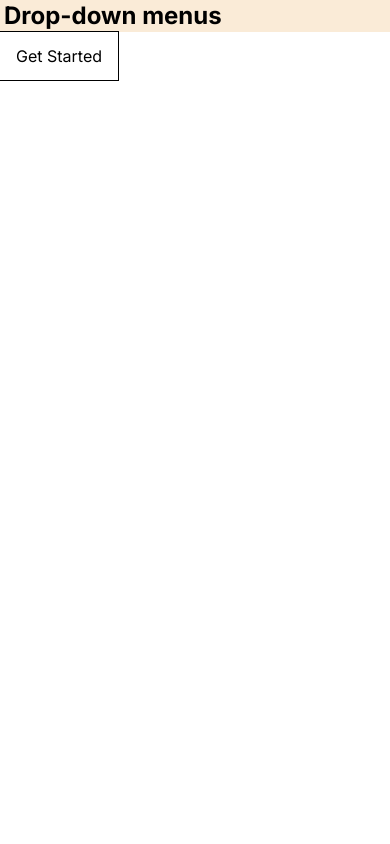
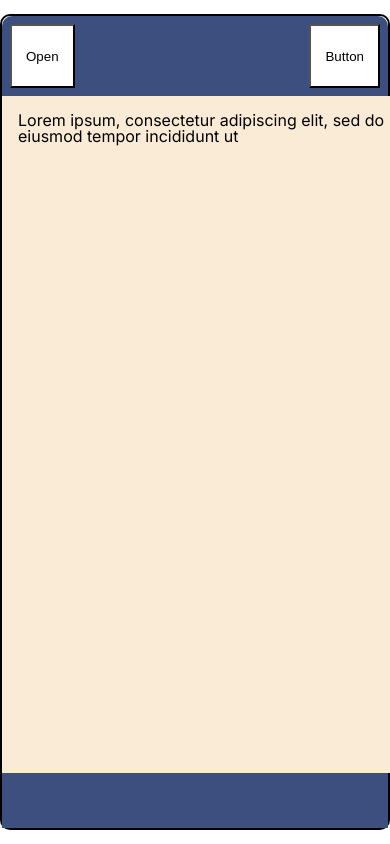
Before and after one commit to tmprk/common-ui, a plain HTML site: page index.html in a window 390 px wide. Drawn offline with Linux system fonts and the light colour scheme.

Commit message:
added mobile dropdown

```diff
--- a/index.html
+++ b/index.html
@@ -27,20 +27,38 @@
     </div> -->
 
     <!-- dropdown with javascript -->
-    <h2 id="dropdown-header">Drop-down menus</h2>
+    <!-- <h2 id="dropdown-header">Drop-down menus</h2>
     <div id="dropdown-js">
       <div class="dropdown-item-js">
         <div class="dropdown-btn-js">Get Started</div>
-
         <div id="dropdown-menu-js">
           <a class="link" href="">Option A</a>
           <a class="link" href="">Option B</a>
           <a class="link" href="">Option C</a>
         </div>
+      </div>
+    </div> -->
 
+    <div id="mobile-container">
+      <div id="mobile-screen">
+        <div id="navbar">
+          <div id="nav-items">
+            <button class="nav-item" id="hamburger" clicked="false">Open</button>
+            <button class="nav-item">Button</button>
+          </div>
+        </div>
+
+        <div id="mobile-menu">
+          <a class="mobile-link" href="">Option A</a>
+          <a class="mobile-link" href="">Option B</a>
+          <a class="mobile-link" href="">Option C</a>
+        </div>
+
+        <div id="content">Lorem ipsum, consectetur adipiscing elit, sed do eiusmod tempor incididunt ut</div>
+        <div id="tabbar"></div>
       </div>
     </div>
-
+  </div>
 
   </div>
 </body>
--- a/script.js
+++ b/script.js
@@ -17,3 +17,17 @@ dropdownItem.forEach((item) => {
     menu.style.visibility = 'hidden';
   })
 })
+
+// mobile menu
+
+const hamburger = document.getElementById('hamburger');
+const mobileMenu = document.getElementById('mobile-menu');
+hamburger.addEventListener('click', function (event) {
+  if (event.target.getAttribute('clicked') === 'false') {
+    mobileMenu.style.maxHeight = '200px';
+    event.target.setAttribute('clicked', 'true')
+  } else {
+    mobileMenu.style.maxHeight = '0px';
+    event.target.setAttribute('clicked', 'false')
+  }
+})
--- a/style.css
+++ b/style.css
@@ -4,6 +4,10 @@
 * {
   margin: 0;
 	padding: 0;
+}
+
+html, body {
+    height: 100%;
 }
 
 body {
@@ -31,6 +35,12 @@ table {
 }
 
 /* Starts Here */
+
+#container {
+  height: 100%;
+}
+
+/* dropdown */
 
 #dropdown-header {
   background-color: antiquewhite;
@@ -83,5 +93,85 @@ table {
   position: absolute;
   display: block;
   visibility: hidden;
-  /* padding: 12px 16px; */
 }
+
+/* mobile menu */
+#mobile-container {
+  height: 100%;
+  display: flex;
+  /* background-color: aqua; */
+  justify-content: center;
+  align-items: center;
+}
+
+#mobile-screen {
+  display: flex;
+  flex-direction: column;
+  align-content:flex-end;
+
+  border: 2px solid black;
+  border-radius: 10px;
+  min-width: 375px;
+  min-height: 812px;
+}
+
+#navbar {
+  display: flex;
+  /* align-items: center; */
+
+  background-color: rgb(61, 79, 126);
+  border-radius: 10px 10px 0px 0px;
+  min-height: 64px;
+
+  padding: 8px;
+}
+
+#nav-items {
+  display: flex;
+  /* background-color: blue; */
+  align-items: stretch;
+  justify-content: space-between;
+  width: 100%;
+}
+
+.nav-item {
+  display: flex;
+  align-items: center;
+  padding: 14px;
+  background-color: white;
+  cursor: pointer;
+  /* height: 40px; */
+}
+
+#mobile-menu {
+  display: block;
+  max-height: 0px;
+  overflow: hidden;
+  background-color: red;
+  transition: max-height 0.6s ease-in-out;
+  /* position: absolute; */
+}
+
+/* #hamburger:focus ~ #mobile-menu {
+  could use a sibling combinator but #mobile-menu doesn't share a parent
+} */
+
+.mobile-link {
+  display: block;
+  text-decoration: none;
+  background-color: white;
+  border: 1px solid black;
+  padding: 12px;
+}
+
+#content {
+  flex: 1;
+  width: 375px;
+  padding: 16px;
+  background-color: antiquewhite;
+}
+
+#tabbar {
+  background-color: rgb(61, 79, 126);
+  min-height: 55px;
+}
```
